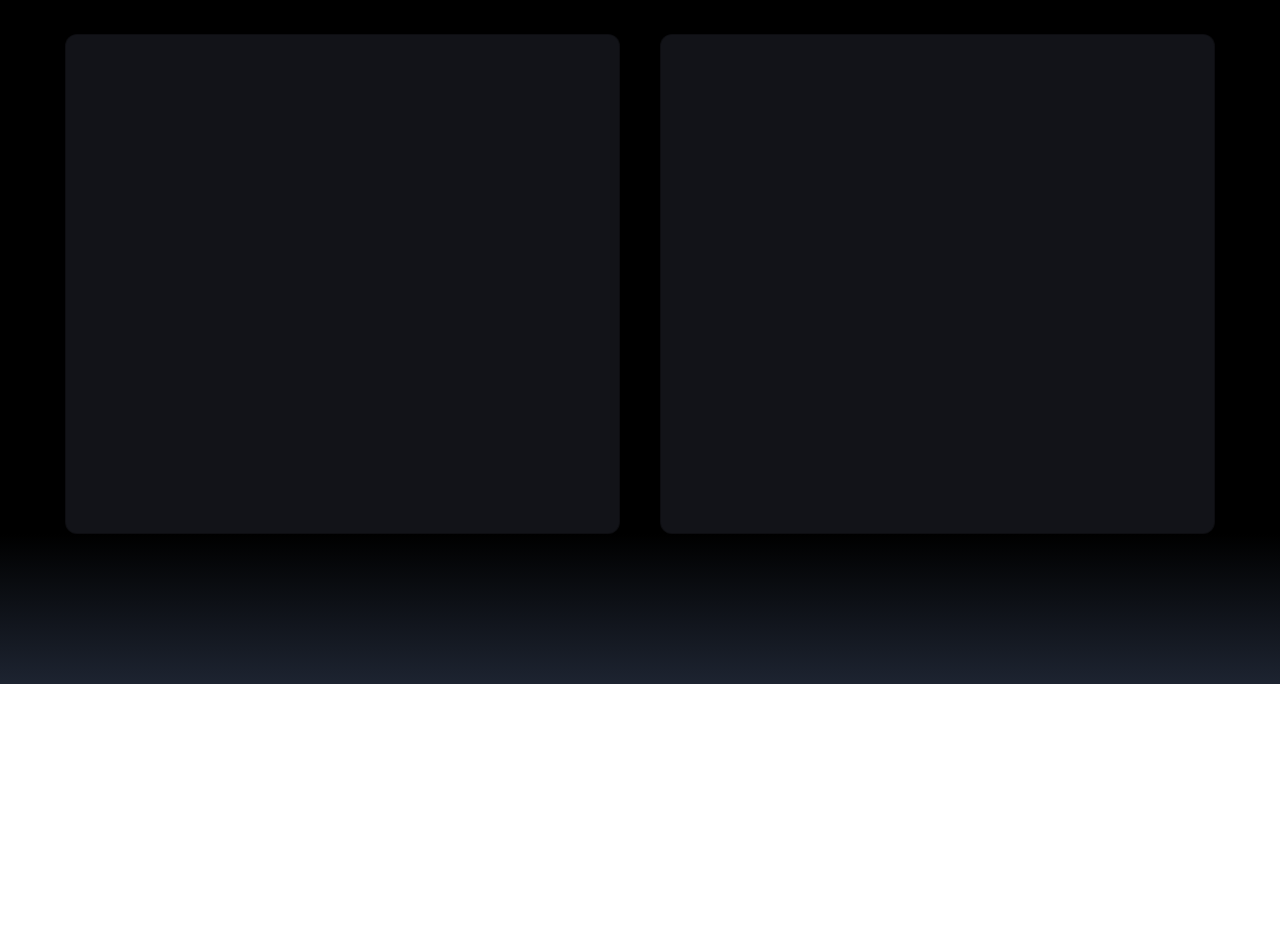
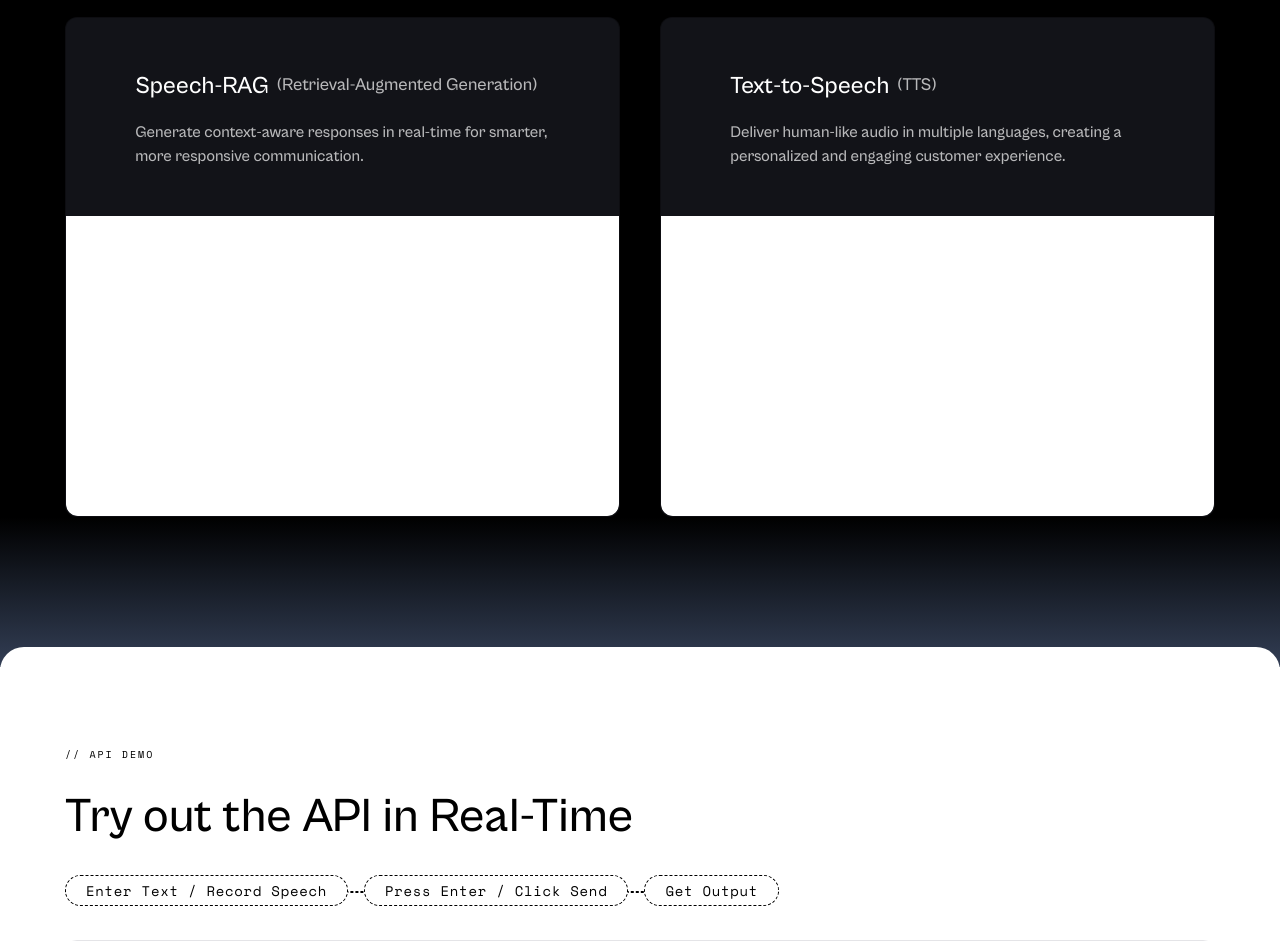
Before and after one commit to alternateAyush/soket-demo, a Next.js app: page /home in a window 1280 px wide. Shown: the part 2400-3341 px from the top of the page. Before the commit the page ends 3084 px from the top, so only its background shows below. Built offline with nearby package versions, Linux system fonts and the light colour scheme.

Commit message:
api demo partial

```diff
--- a/src/app/globals.css
+++ b/src/app/globals.css
@@ -49,6 +49,7 @@ body {
 .blurr-border {
     box-shadow: 0 0 50px 50px rgba(0, 0, 0, 0.8);
 }
+
 
 /* Custom Scrollbar Styling */
 ::-webkit-scrollbar {
--- a/src/app/home/page.tsx
+++ b/src/app/home/page.tsx
@@ -1,6 +1,7 @@
 import Introduction from "@/components/Introduction"
 import HighLights from "@/components/HighLights"
 import Features from "@/components/Features"
+import APIDemo from "@/components/APIDemo"
 
 const HomePage = () => {
   return (
@@ -8,6 +9,7 @@ const HomePage = () => {
       <Introduction/>
       <HighLights/>
       <Features/>
+      <APIDemo/>
     </div>
   )
 }
--- /dev/null
+++ b/src/components/APIDemo.tsx
@@ -0,0 +1,54 @@
+import React from "react";
+import { Space_Mono } from "next/font/google";
+
+const spaceMono = Space_Mono({
+    subsets: ["latin"],
+    weight: ["400"],
+});
+
+const sectionName = "api demo";
+const sectionTitle = "Try out the API in Real-Time";
+const instructionList = [
+    {
+        title: "Enter Text / Record Speech",
+    },
+    {
+        title: "Press Enter / Click Send",
+    },
+    {
+        title: "Get Output",
+    },
+];
+
+const APIDemo = () => {
+    return (
+        <section className='pt-[70px] md:pt-[100px] pb-[120px] mt-[-20px] relative rounded-t-3xl text-black z-0 bg-white w-[100vw] h-auto min-h-[100vh] cabinet-grotesk-medium overflow-hidden'>
+            <div className='flex flex-col justify-start items-start space-y-[30px] px-3 md:px-0 w-full md:w-[1150px] mx-auto'>
+                <span
+                    className={`${spaceMono.className} uppercase text-black text-[10px] tracking-[2px]`}
+                >
+                    {"// "}
+                    {sectionName}
+                </span>
+                <h2 className='w-full md:w-[75%] text-[3rem] leading-[3.1rem] break-words'>
+                    {sectionTitle}
+                </h2>
+                <div className="h-auto relative">
+                    <ul className={`${spaceMono.className} z-0 text-[14px] flex flex-row justify-start items-center flex-wrap`}>
+                        {
+                            instructionList.map((instruction,index)=>{
+                                return <li key={index} className={`${(index+1===instructionList.length)? `mr-0`:`mr-4`} my-1 bg-white tracking-wider p-1 px-[20px] border-[1.5px] border-dashed rounded-full border-black`}>
+                                    {instruction.title}
+                                </li>
+                            })
+                        }
+                    <div className="-z-10 w-full absolute top-1/2 left-0 border-[1.5px] border-dashed border-black"></div>
+                    </ul>
+                </div>
+                <div className="w-full h-[400px] bg-[rgba(249, 249, 249, 1)] border border-[rgba(0, 0, 0, 0.14)] rounded-xl"></div>
+            </div>
+        </section>
+    );
+};
+
+export default APIDemo;
--- a/src/components/Features.tsx
+++ b/src/components/Features.tsx
@@ -22,7 +22,7 @@ const featureList = [
     },
     {
         title: "Text-to-Speech",
-        subtitle: "(TTS)",
+        subTitle: `(TTS)`,
         para: "Deliver human-like audio in multiple languages, creating a personalized and engaging customer experience.",
     },
 ];
@@ -44,8 +44,8 @@ const Features = () => {
                     {sectionTitle}
                 </h2>
                 <div className='w-full flex flex-col justify-start items-start space-y-[40px]'>
-                    <div className='pt-3 px-3 md:py-0 md:px-0 w-full flex flex-col md:flex-row space-y-4 md:space-y-0 justify-evenly items-center h-auto border border-[rgba(0,0,0,0.3)] rounded-xl bg-[rgba(18,19,24,1)]'>
-                        <div className='h-auto flex flex-col items-start space-y-4 w-full md:w-2/6'>
+                    <div className='w-full flex flex-col md:flex-row space-y-4 md:space-y-0 justify-evenly items-center h-auto border border-[rgba(0,0,0,0.3)] rounded-xl bg-[rgba(18,19,24,1)]'>
+                        <div className='mt-3 px-3 md:px-0 md:mt-0 md:mx-0 h-auto flex flex-col items-start space-y-4 w-full md:w-2/6'>
                             <h3 className='text-white text-[1.5rem]'>
                                 {featureList[0].title}
                             </h3>
@@ -54,18 +54,48 @@ const Features = () => {
                             </p>
                             <button className='flex flex-row justify-center items-center space-x-2 rounded-lg text-[16px] p-2 border border-transparent hover:border-white'>
                                 <span>Try Now</span>
-                                <IoIosArrowForward/>
+                                <IoIosArrowForward />
                             </button>
                         </div>
-                        <div className='h-[300px] flex flex-col space-y-4 w-full md:w-2/6 bg-black'></div>
+                        <div className='h-[300px] w-full md:w-[48%] bg-white rounded-b-xl md:rounded-none'></div>
                     </div>
-                    <div className='w-full flex flex-row space-x-[40px] justify-between items-center h-[500px]'>
-                        <div className='w-full h-full border border-[rgba(0,0,0,0.3)] rounded-xl bg-[rgba(18,19,24,1)]'></div>
-                        <div className='w-full h-full border border-[rgba(0,0,0,0.3)] rounded-xl bg-[rgba(18,19,24,1)]'></div>
+                    <div className='w-full flex flex-col md:flex-row space-y-[40px] md:space-y-0 md:space-x-[40px] justify-between items-center h-auto md:h-[500px]'>
+                        <div className='flex flex-col justify-between items-center space-y-6 md:space-y-0 w-full h-auto md:h-full  border border-[rgba(0,0,0,0.3)] rounded-xl bg-[rgba(18,19,24,1)] md:overflow-hidden'>
+                            <div className='md:mt-[50px] h-auto flex flex-col items-start space-y-4 w-full md:w-[75%] mx-auto'>
+                                <div className='mt-3 mx-3 md:mt-0 md:mx-0 w-full flex flex-row justify-start items-center flex-wrap space-x-2'>
+                                    <h3 className='inline text-white text-[1.5rem]'>
+                                        {featureList[1].title}
+                                    </h3>
+                                    <h5 className='inline text-[rgba(255,255,255,0.7)] text-[1.1rem] break-words'>
+                                        {featureList[1].subTitle}
+                                    </h5>
+                                </div>
+                                <p className='mx-3 md:mx-0 text-[rgba(255,255,255,0.7)] text-[16px]'>
+                                    {featureList[1].para}
+                                </p>
+                            </div>
+                            <div className='h-[300px] w-full bg-white rounded-b-xl'></div>
+                        </div>
+                        <div className='flex flex-col justify-between items-center space-y-6 md:space-y-0 w-full h-auto md:h-full  border border-[rgba(0,0,0,0.3)] rounded-xl bg-[rgba(18,19,24,1)] md:overflow-hidden'>
+                            <div className='md:mt-[50px] h-auto flex flex-col items-start space-y-4 w-full md:w-[75%] mx-auto'>
+                                <div className='mt-3 mx-3 md:mt-0 md:mx-0 w-full flex flex-row justify-start items-center flex-wrap space-x-2'>
+                                    <h3 className='inline text-white text-[1.5rem]'>
+                                        {featureList[2].title}
+                                    </h3>
+                                    <h5 className='inline text-[rgba(255,255,255,0.7)] text-[1.1rem] break-words'>
+                                        {featureList[2].subTitle}
+                                    </h5>
+                                </div>
+                                <p className='mx-3 md:mx-0 text-[rgba(255,255,255,0.7)] text-[16px]'>
+                                    {featureList[2].para}
+                                </p>
+                            </div>
+                            <div className='h-[300px] w-full bg-white rounded-b-xl'></div>
+                        </div>
                     </div>
                 </div>
             </div>
-            <div className='w-full h-[150px] bg-custom-gradient-2 opacity-40'></div>
+            <div className='-z-[40] w-full h-[150px] bg-custom-gradient-2 opacity-70'></div>
         </section>
     );
 };
--- a/src/components/HighLights.tsx
+++ b/src/components/HighLights.tsx
@@ -1,5 +1,9 @@
 import React from "react";
 import { Space_Mono } from "next/font/google";
+import Image from "next/image";
+import hightlight_01 from "../../public/images/highlight_01.png"
+import hightlight_02 from "../../public/images/highlight_02.png"
+import hightlight_03 from "../../public/images/highlight_03.png"
 
 const spaceMono = Space_Mono({
     subsets: ["latin"],
@@ -12,17 +16,17 @@ const sectionTitle =
 const highlightList = [
     {
         title: "Real-Time Multilingual Translation",
-        imgPath: "/images/highlight_01.png",
+        imgPath: hightlight_01,
         para: "Effortlessly translate spoken words across multiple languages for smooth cross-border communication.",
     },
     {
         title: "Automatic Speech Recognition (ASR)",
-        imgPath: "/images/highlight_02.png",
+        imgPath: hightlight_02,
         para: "Get instant transcriptions of business calls and interactions, enhancing efficiency and decision-making.",
     },
     {
         title: "Speech-to-Speech Translation",
-        imgPath: "/images/highlight_03.png",
+        imgPath: hightlight_03,
         para: "Enable conversations between speakers of different languages, ideal for customer support/international collaboration.",
     },
 ];
@@ -56,9 +60,9 @@ const HighLights = () => {
                                 <span className='w-full text-right text-[20px] text-[rgba(0,0,0,0.4)]'>
                                     0{index + 1}
                                 </span>
-                                <div className='w-full h-[350px] mx-auto relative overflow-hidden'>
-                                    <img
-                                        className='object-fit object-center'
+                                <div className='w-full flex flex-row justify-center items-center mx-auto relative overflow-hidden'>
+                                    <Image
+                                        className='w-full object-contain object-center'
                                         src={highlight.imgPath}
                                         alt={highlight.title}
                                     />
```
